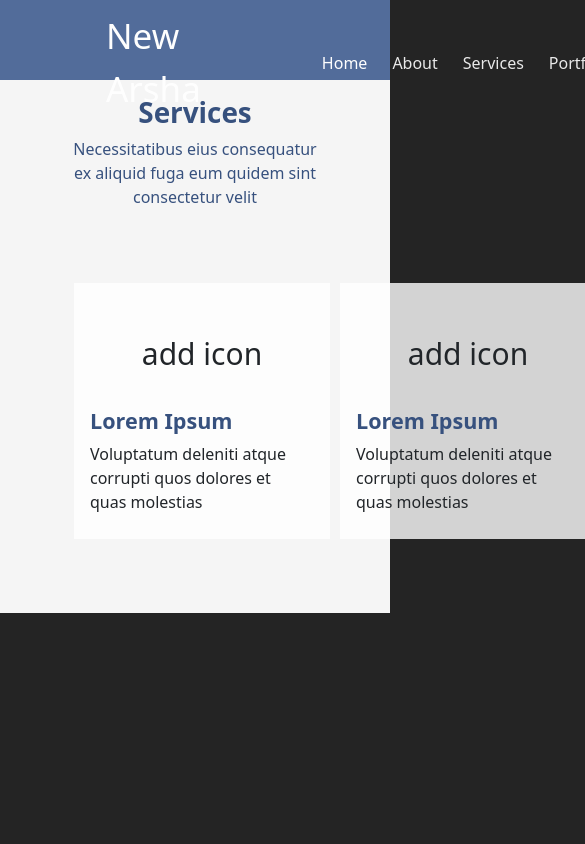
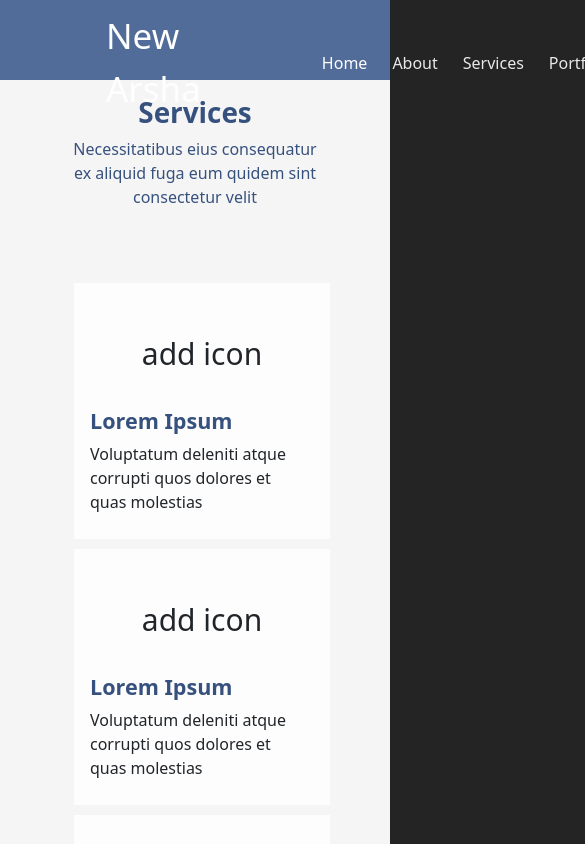
Before and after one commit to meenado89/MERN, a React (Vite) app: page /services in a window 390 px wide. Shown: the top 844 px of the page, 585 px wide, since content can reach past the window. Built offline with nearby package versions, Linux system fonts and the light colour scheme.

Commit message:
Improves grid layout responsiveness
Updates the grid layout to use `repeat(auto-fit, minmax(250px, 1fr))`
for better responsiveness and adaptability to various screen sizes.
This ensures a more consistent user experience across devices.

```diff
--- a/src/components/Home.css
+++ b/src/components/Home.css
@@ -260,7 +260,8 @@ font-size: 18px;
 }
 .grid-container {
   display: grid;
-  grid-template-columns: auto auto auto auto;
+grid-template-columns: repeat(auto-fit, minmax(250px, 1fr));
+
   grid-gap: 10px;
 
   padding: 10px;
```
